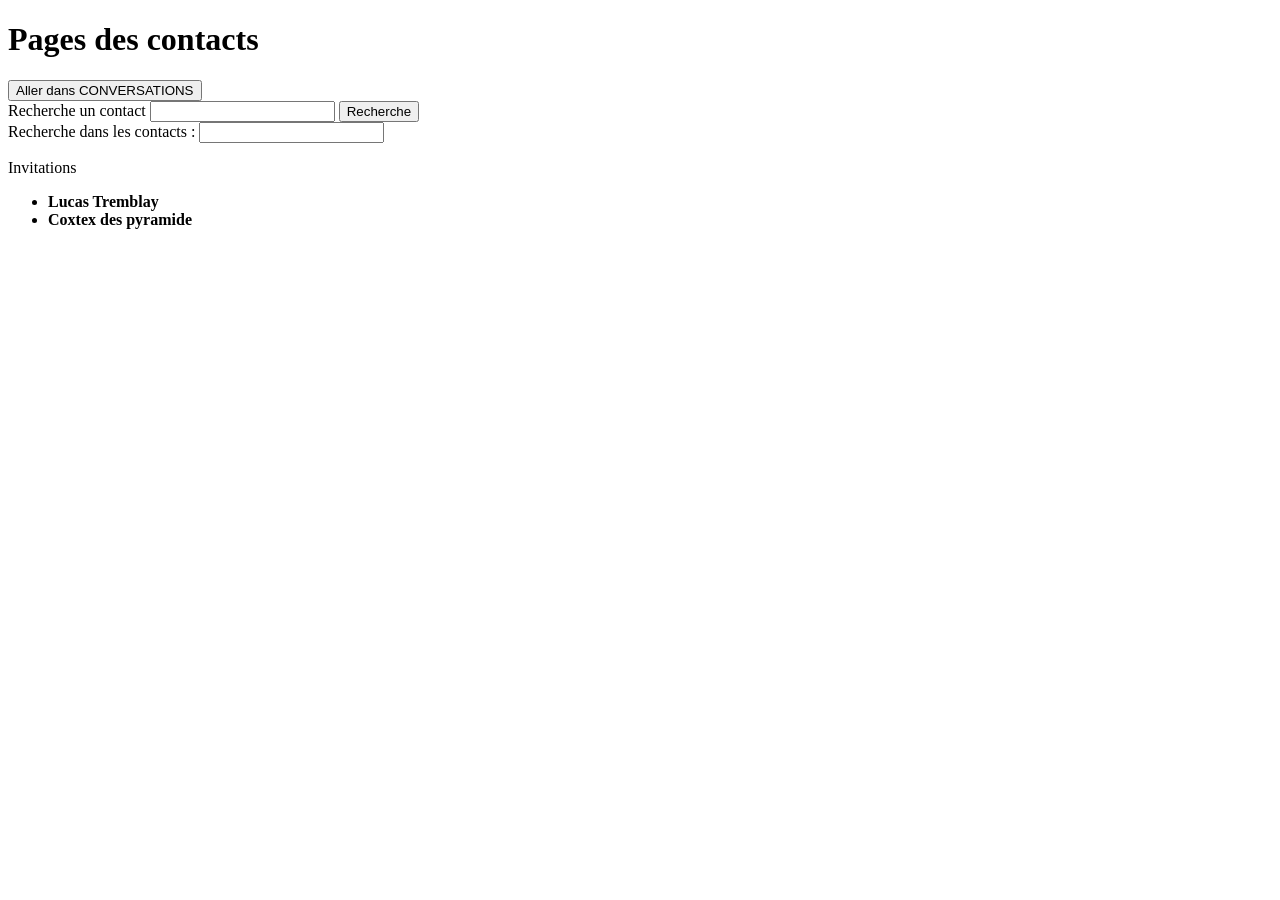
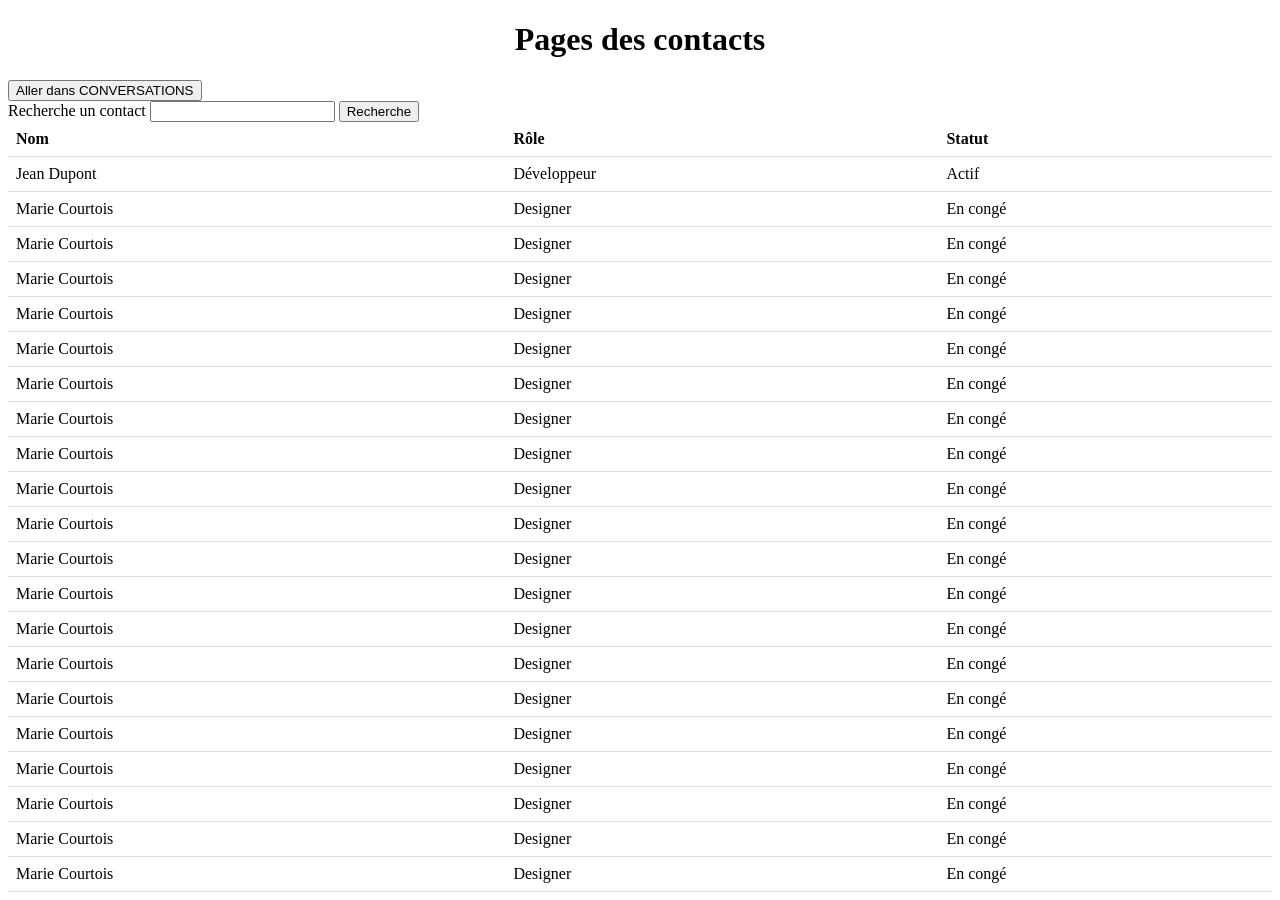
Before and after one commit to ElderAnil/messagerie, a plain HTML site: page contacts.html in a window 1280 px wide. Before the commit the page ends 800 px from the top, so only its background shows below. Drawn offline with Linux system fonts and the light colour scheme.

Commit message:
Moficiation de contacts.html

```diff
--- a/CSS/style.css
+++ /dev/null
@@ -1,7 +0,0 @@
-
-
-h2,h1{
-    text-align: center;
-    font-family: "Cinzel", serif;
-    font-optical-sizing: auto;
-}
--- /dev/null
+++ b/CSS/styleIndex.css
@@ -0,0 +1,24 @@
+
+
+h2,h1{
+    text-align: center;
+    font-family: "Cinzel", serif;
+    font-optical-sizing: auto;
+}
+
+.table-container {
+  width: 100%;
+  overflow-x: auto;
+}
+
+table {
+  width: 100%;
+  border-collapse: collapse;
+  min-width: 400px;
+}
+
+th, td {
+  padding: 8px;
+  border-bottom: 1px solid #ddd;
+  text-align: left;
+}
--- a/contacts.html
+++ b/contacts.html
@@ -3,6 +3,7 @@
 <html>
     <head>
         <meta charset="utf-8">
+        <link  rel="stylesheet" href=".\CSS\styleIndex.css"/>
         <title>CONTACTS</title>
     </head>
 
@@ -14,16 +15,14 @@
         </a>
 
         <search>
-            <form action="./search/">
+            <form action="contcactList">
             <label for="findContact">Recherche un contact</label>
             <input type="search" id="findContact" name="q" />
             <button type="submit">Recherche</button>
             </form>
         </search>
 
-        <a for="contactChoice">Recherche dans les contacts : </a>
-        <input list="contactList" id="contactChoice" name="contactChoice" />
-        <datalist id="contactList">
+       <datalist id="contactList">
         <option value="Jean"></option>
         <option value="Octave"></option>
         <option value="Adil"></option>
@@ -31,20 +30,126 @@
         <option value="Akil"></option>
         </datalist>
 
-        <p>Invitations</p>
-        <!-- Liste de invitations -->
-        <ul>
-            <li>
-                <text>
-                    <strong>Lucas Tremblay</strong>
-                </text>
-            </li>
-            <li>
-                <text>
-                    <strong>Coxtex des pyramide</strong>
-                </text>
-            </li>
-        </ul>
+        <div class="tableContainer">
+  <table>
+    <thead>
+      <tr>
+        <th>Nom</th>
+        <th>Rôle</th>
+        <th>Statut</th>
+      </tr>
+    </thead>
+    <tbody>
+      <tr>
+        <td>Jean Dupont</td>
+        <td>Développeur</td>
+        <td>Actif</td>
+      </tr>
+      <tr>
+        <td>Marie Courtois</td>
+        <td>Designer</td>
+        <td>En congé</td>
+      </tr>
+      <tr>
+        <td>Marie Courtois</td>
+        <td>Designer</td>
+        <td>En congé</td>
+      </tr>
+      <tr>
+        <td>Marie Courtois</td>
+        <td>Designer</td>
+        <td>En congé</td>
+      </tr>
+      <tr>
+        <td>Marie Courtois</td>
+        <td>Designer</td>
+        <td>En congé</td>
+      </tr>
+      <tr>
+        <td>Marie Courtois</td>
+        <td>Designer</td>
+        <td>En congé</td>
+      </tr>
+      <tr>
+        <td>Marie Courtois</td>
+        <td>Designer</td>
+        <td>En congé</td>
+      </tr>
+      <tr>
+        <td>Marie Courtois</td>
+        <td>Designer</td>
+        <td>En congé</td>
+      </tr>
+      <tr>
+        <td>Marie Courtois</td>
+        <td>Designer</td>
+        <td>En congé</td>
+      </tr>
+      <tr>
+        <td>Marie Courtois</td>
+        <td>Designer</td>
+        <td>En congé</td>
+      </tr>
+      <tr>
+        <td>Marie Courtois</td>
+        <td>Designer</td>
+        <td>En congé</td>
+      </tr>
+       <tr>
+        <td>Marie Courtois</td>
+        <td>Designer</td>
+        <td>En congé</td>
+      </tr>
+      <tr>
+        <td>Marie Courtois</td>
+        <td>Designer</td>
+        <td>En congé</td>
+      </tr>
+      <tr>
+        <td>Marie Courtois</td>
+        <td>Designer</td>
+        <td>En congé</td>
+      </tr>
+      <tr>
+        <td>Marie Courtois</td>
+        <td>Designer</td>
+        <td>En congé</td>
+      </tr>
+      <tr>
+        <td>Marie Courtois</td>
+        <td>Designer</td>
+        <td>En congé</td>
+      </tr> <tr>
+        <td>Marie Courtois</td>
+        <td>Designer</td>
+        <td>En congé</td>
+      </tr>
+      <tr>
+        <td>Marie Courtois</td>
+        <td>Designer</td>
+        <td>En congé</td>
+      </tr>
+      <tr>
+        <td>Marie Courtois</td>
+        <td>Designer</td>
+        <td>En congé</td>
+      </tr>
+      <tr>
+        <td>Marie Courtois</td>
+        <td>Designer</td>
+        <td>En congé</td>
+      </tr>
+      <tr>
+        <td>Marie Courtois</td>
+        <td>Designer</td>
+        <td>En congé</td>
+      </tr>
+
+
+    </tbody>
+  </table>
+</div>
+
 
      </body>
 </html>
```
Also changed, not shown: index.html (+1 -1 lines).
